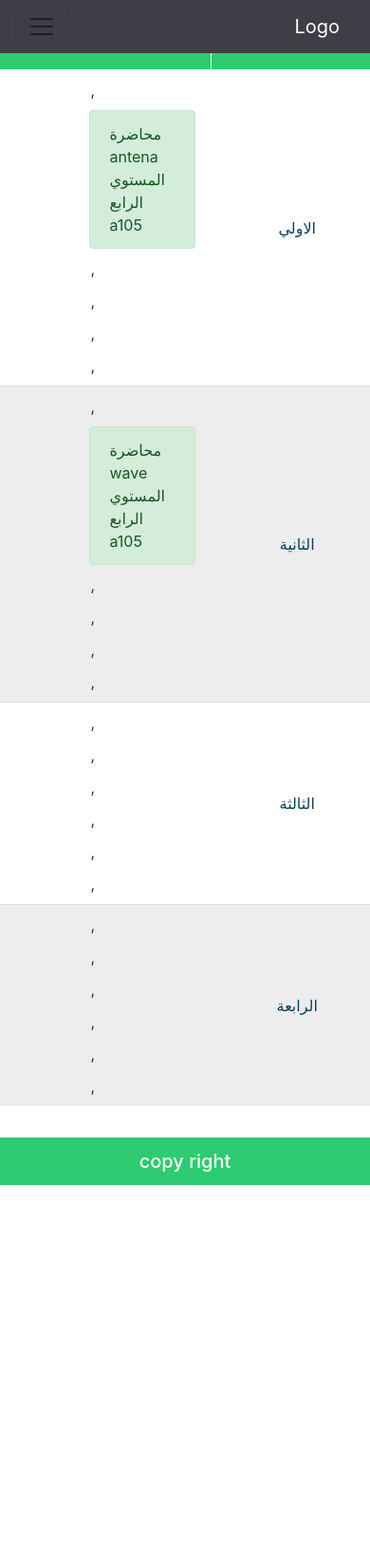
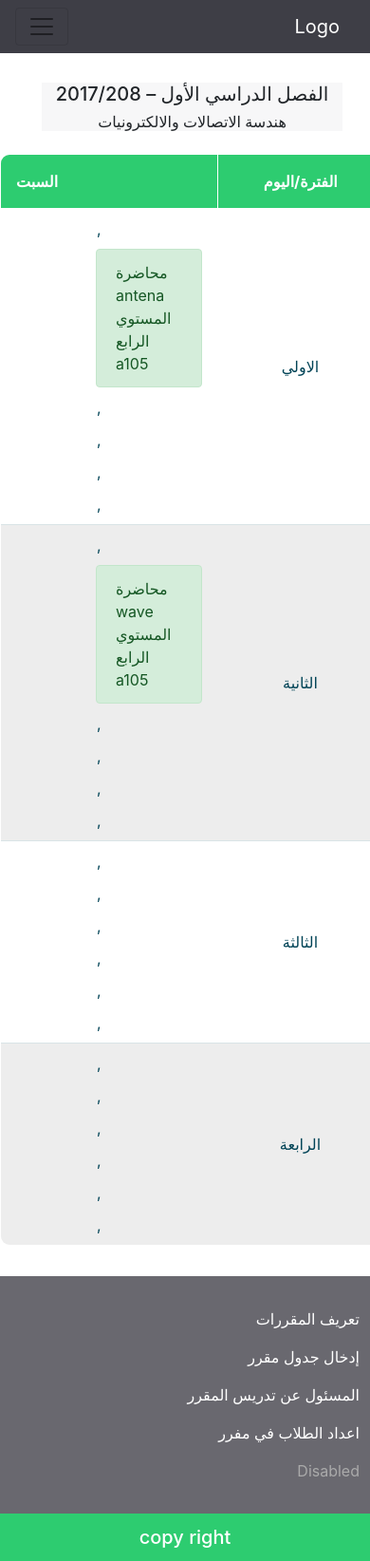
Before and after one commit to Mahmoud-Mohamed-Elgamily/graduation-project, a Django app: page /doctor/tbl/ in a window 390 px wide. Shown: the whole page at 95% size. Before the commit the page ends 1248 px from the top, so only its background shows below. Run offline with Django 3.2, Linux system fonts and the light colour scheme; a user stored in the database is signed in; data comes from the database, SQL or seed files in the repository; some libraries are stand-ins or nearby versions.

Commit message:
update basic

```diff
--- a/templates/basic.html
+++ b/templates/basic.html
@@ -58,10 +58,50 @@
         </div>
     </nav>
 
+
+    <div class="row">
+        <div class="body col-md-10">
+            <div class="container">
+                    <div class="container text-center mt-3 header">
+                        <h5>الفصل الدراسي الأول – 2017/208</h5>
+                        <h6>هندسة الاتصالات والالكترونيات</h6>
+                    </div>
+
+
   {% block content %}
 
 
   {% endblock %}
+
+
+
+</div>
+</div>
+
+
+<aside class="col-md-2">
+<ul class="nav flex-column">
+    <li class="nav-item">
+        <a class="nav-link active" href="#">تعريف المقررات</a>
+    </li>
+    <li class="nav-item">
+        <a class="nav-link" href="#">إدخال جدول مقرر</a>
+    </li>
+    <li class="nav-item">
+        <a class="nav-link" href="#">المسئول عن تدريس المقرر</a>
+    </li>
+    <li class="nav-item">
+        <a class="nav-link" href="#">اعداد الطلاب في مفرر</a>
+    </li>
+    <li class="nav-item">
+        <a class="nav-link disabled" href="#">Disabled</a>
+    </li>
+</ul>
+</aside>
+</div>
+
+
+
     <footer>
         <h5>copy right</h5>
     </footer>
```
